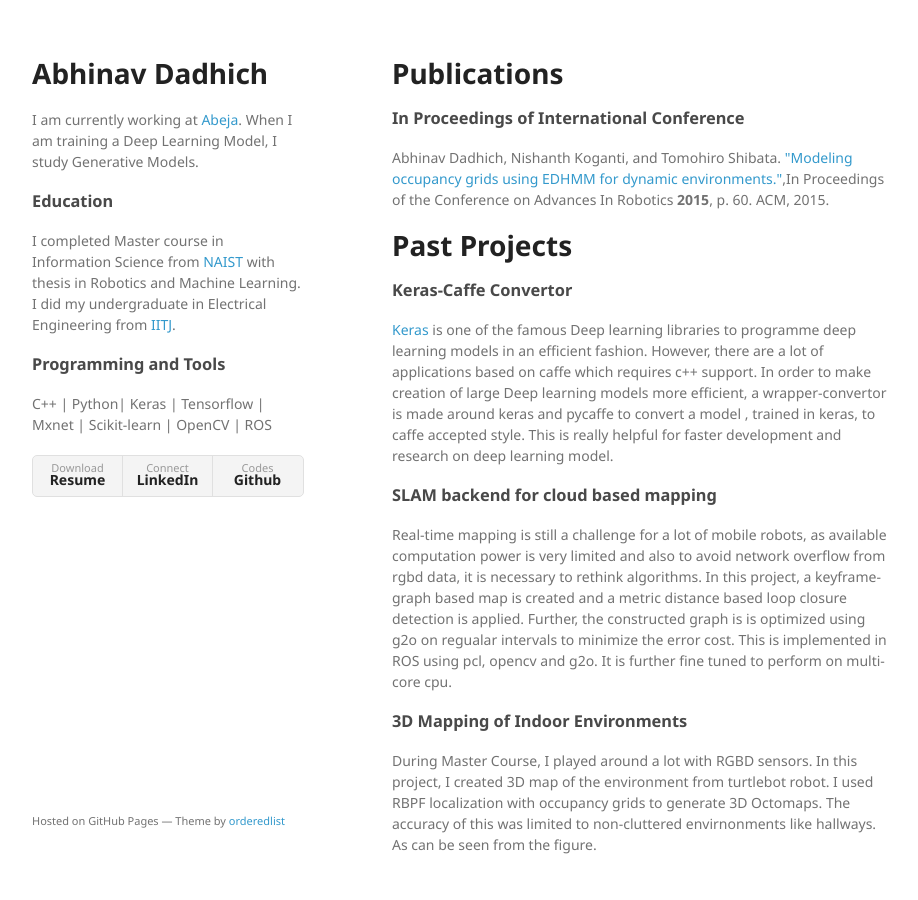
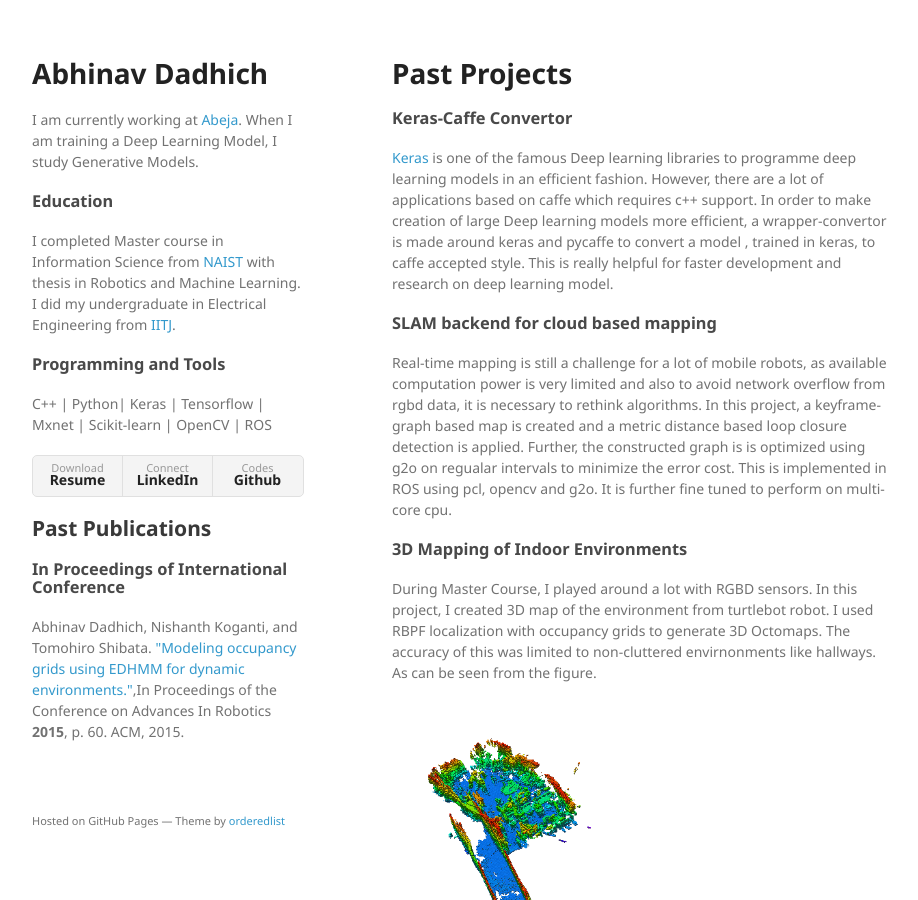
Before and after one commit to ResByte/ResByte.github.io, a Jekyll site: the page index.html, which Jekyll copies as it is, in a window 1280 px wide and 900 px high. Shown: the whole window, without its empty margins (178-1096 px from the left). Built offline with Jekyll 4.4.1, drawn with Linux system fonts in a browser that asks for light colours.

Commit message:
reaorganized

```diff
--- a/index.html
+++ b/index.html
@@ -29,14 +29,14 @@
 				<li><a href="https://github.com/ResByte" title>Codes <strong>Github</strong></a></li>
 
     		</ul>
-
+            <h2>Past Publications </h2>
+                <h3>In Proceedings of International Conference</h3>
+                    <p>Abhinav Dadhich, Nishanth Koganti, and Tomohiro Shibata.
+                    <a href="http://dl.acm.org/citation.cfm?id=2783510">"Modeling occupancy grids using EDHMM for dynamic environments."</a>,In Proceedings of the Conference on Advances In Robotics <b>2015</b>, p. 60. ACM, 2015.</p>
       </header>
       <section>
 
-      <h1>Publications </h1>
-      <h3>In Proceedings of International Conference</h3>
-      <p>Abhinav Dadhich, Nishanth Koganti, and Tomohiro Shibata.
-      <a href="http://dl.acm.org/citation.cfm?id=2783510">"Modeling occupancy grids using EDHMM for dynamic environments."</a>,In Proceedings of the Conference on Advances In Robotics <b>2015</b>, p. 60. ACM, 2015.</p>
+
 
       <h1>Past Projects</h1>
       <h3> Keras-Caffe Convertor </h3>
```
